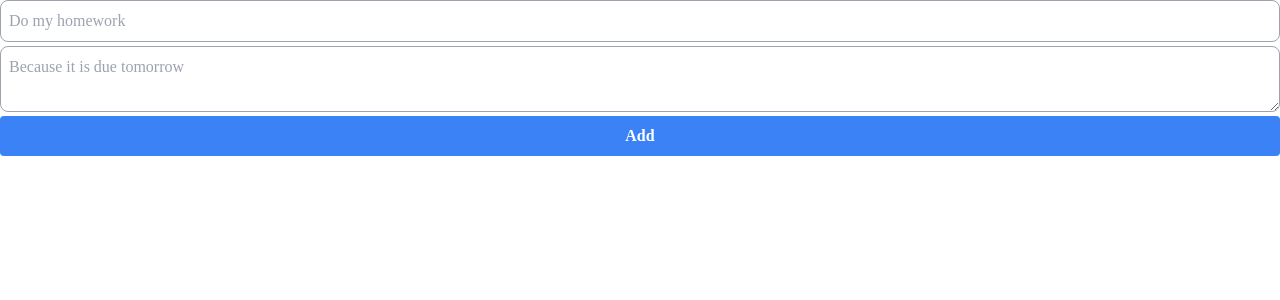
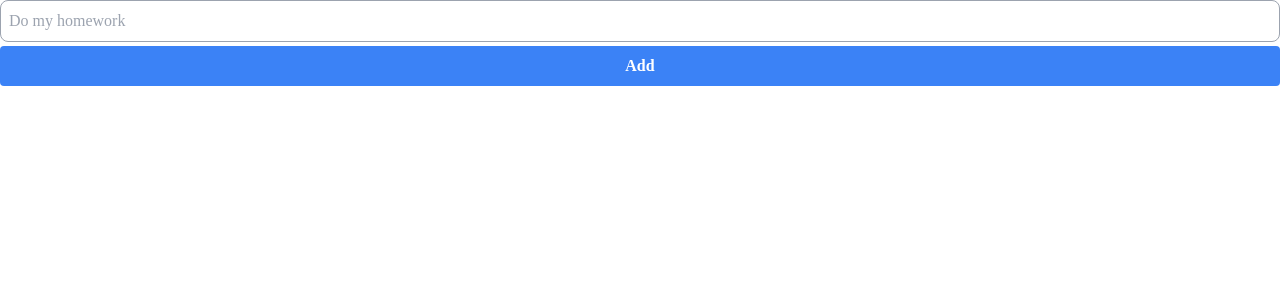
Before and after one commit to facuperezm/todo-typescript, a Next.js app: page /components/Form in a window 1280 px wide. Shown: the top 300 px of the page. Built offline with nearby package versions, Linux system fonts and the light colour scheme.

Commit message:
try to connect backend

```diff
--- a/package.json
+++ b/package.json
@@ -4,7 +4,7 @@
   "private": true,
   "scripts": {
     "dev": "next dev",
-    "build": "next build",
+    "build": "next build && next export",
     "start": "next start",
     "lint": "next lint"
   },
@@ -13,6 +13,7 @@
     "@types/node": "18.11.17",
     "@types/react": "18.0.26",
     "@types/react-dom": "18.0.9",
+    "axios": "^1.2.2",
     "eslint": "8.30.0",
     "eslint-config-next": "13.1.0",
     "next": "13.1.0",
--- a/pages/components/Form.tsx
+++ b/pages/components/Form.tsx
@@ -1,17 +1,22 @@
-import useNewTodoForm from "../hooks/useNewTodoForm";
+import { useState } from "react";
 import { Todo } from "../types";
 interface FormProps {
   onNewTodo: (todo: Todo) => void;
 }
 
+interface FormState {
+  inputValues: Todo;}
+
 const Form = ({ onNewTodo }: FormProps) => {
-  const [inputValue, dispatch] = useNewTodoForm();
+  const [inputValue, setInputValue] = useState<FormState["inputValues"]>({
+    text: "",
+  });
 
   const handleSubmit = (e: React.FormEvent<HTMLFormElement>) => {
     e.preventDefault();
     onNewTodo(inputValue);
-    dispatch({
-      type: "CLEAR",
+    setInputValue({
+      text: "",
     });
   };
 
@@ -19,14 +24,12 @@ const Form = ({ onNewTodo }: FormProps) => {
     e: React.ChangeEvent<HTMLInputElement | HTMLTextAreaElement>
   ) => {
     const { name, value } = e.target;
-    dispatch({
-      type: "CHANGE_VALUE",
-      payload: {
-        inputName: name,
-        inputValue: value,
-      },
-    });
+    setInputValue({
+      ...inputValue,
+      [name]: value,
+      });
   };
+
 
   return (
     <form
@@ -42,13 +45,6 @@ const Form = ({ onNewTodo }: FormProps) => {
         className="border border-gray-400 p-2 rounded-lg text-black"
         name="text"
       />
-      <textarea
-        onChange={handleChange}
-        value={inputValue.description}
-        placeholder="Because it is due tomorrow"
-        className="border border-gray-400 p-2 rounded-lg text-black"
-        name="description"
-      />
       <button
         type="submit"
         className="bg-blue-500 hover:bg-blue-700 text-white font-bold py-2 px-4 rounded"
--- a/pages/components/List.tsx
+++ b/pages/components/List.tsx
@@ -22,7 +22,7 @@ export default function List({ todos, onDelete, onComplete }: Props) {
 
   return (
     <ul>
-      {todos.map((todo, index) => {
+      {todos?.map((todo, index) => {
         return (
           <li
             className={`text-lg bg-gray-200 p-1 rounded-md text-black ${
@@ -37,7 +37,6 @@ export default function List({ todos, onDelete, onComplete }: Props) {
             />
             <div className="flex flex-col flex-1 px-2">
               <span>{todo.text}</span>
-              <span className="text-sm">{todo.description}</span>
             </div>
             <button onClick={() => onDelete(index)}>
               <AiFillDelete />
--- a/pages/hooks/useNewTodoForm.tsx
+++ /dev/null
@@ -1,46 +0,0 @@
-import { useReducer } from "react";
-import { Todo } from "../types";
-
-const INITIAL_STATE = {
-  text: "",
-  description: "",
-  done: false,
-};
-
-interface FormState {
-  inputValues: Todo;
-}
-
-type FormReducerActions =
-  | {
-      type: "CHANGE_VALUE";
-      payload: {
-        inputName: string;
-        inputValue: string;
-      };
-    }
-  | {
-      type: "CLEAR";
-    };
-
-const formReducer = (
-  state: FormState["inputValues"],
-  action: FormReducerActions
-) => {
-  switch (action.type) {
-    case "CHANGE_VALUE":
-      const { inputName, inputValue } = action.payload;
-      return {
-        ...state,
-        [inputName]: inputValue,
-      };
-    case "CLEAR":
-      return INITIAL_STATE;
-  }
-};
-
-const useNewTodoForm = () => {
-  return useReducer(formReducer, INITIAL_STATE);
-};
-
-export default useNewTodoForm;
--- a/pages/index.tsx
+++ b/pages/index.tsx
@@ -1,7 +1,9 @@
-import { useState } from "react";
+import { useEffect, useState } from "react";
 import Form from "./components/Form";
 import List from "./components/List";
 import { Todo } from "./types";
+import todoService from "../services/todos";
+
 interface AppState {
   todos: Array<Todo>;
 }
@@ -9,12 +11,35 @@ interface AppState {
 export default function Home() {
   const [todos, setTodos] = useState<AppState["todos"]>([]);
 
+  useEffect(() => {
+    todoService
+      .getAll()
+      .then(initialTodos => {
+        setTodos(initialTodos)
+      })
+  }, [])
+
   const handleNewTodo = (todo: Todo): void => {
     setTodos([...todos, todo]);
+    const todoObject = {
+      text: todo.text,
+    }
+
+    todoService
+      .create(todoObject)
+      .then(returnedTodo => {
+        setTodos(todos.concat(returnedTodo))
+      })
   };
+
   const handleDelete = (index: number): void => {
     const newTodos = todos.filter((todo, i) => i !== index);
-    setTodos(newTodos);
+    const id = todos[index];
+    todoService
+      .remove(id)
+      .then(() => {
+        setTodos(newTodos)
+      })
   };
 
   const handleCompleted = (index: number): void => {
@@ -22,7 +47,6 @@ export default function Home() {
       if (i === index) {
         return {
           ...todo,
-          done: !todo.done,
         };
       }
       return todo;
--- a/pages/types.d.ts
+++ b/pages/types.d.ts
@@ -1,5 +1,3 @@
 export interface Todo {
   text: string;
-  description?: string;
-  done: boolean;
 }
--- /dev/null
+++ b/services/todos.ts
@@ -0,0 +1,35 @@
+import axios from 'axios';
+
+interface Todo {
+    text: string;
+}
+const baseUrl = 'https://todotypes-backend.up.railway.app/api/todos';
+
+const getAll = (): Promise<Todo[]> => {
+  const request = axios.get<Todo[]>(baseUrl);
+  return request.then(response => response.data);
+};
+
+const create = (newObject: Todo): Promise<Todo> => {
+  const request = axios.post<Todo>(baseUrl, newObject);
+  return request.then(response => response.data);
+};
+
+const update = (id: number, newObject: Todo): Promise<Todo> => {
+  const request = axios.put<Todo>(`${baseUrl}/${id}`, newObject);
+  return request.then(response => response.data);
+};
+
+const remove = (id: any): Promise<Todo> => {
+    const request = axios.delete<Todo>(`${baseUrl}/${id}`);
+    return request.then(response => response.data);
+};
+
+const todoService = {
+    getAll,
+    create,
+    update,
+    remove
+};
+
+export default todoService;
```
Also changed, not shown: pages/_app.tsx (+6 -1 lines), 1 other file (tests, documents, lock files or other folders).
